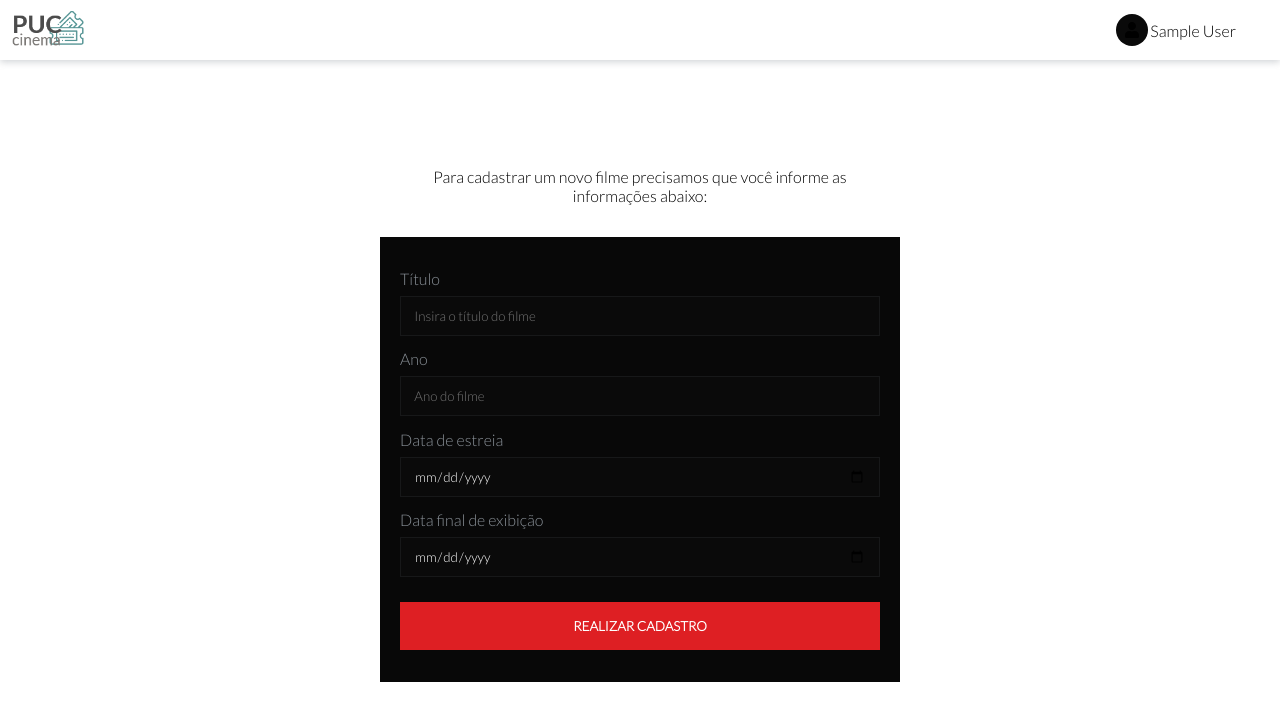
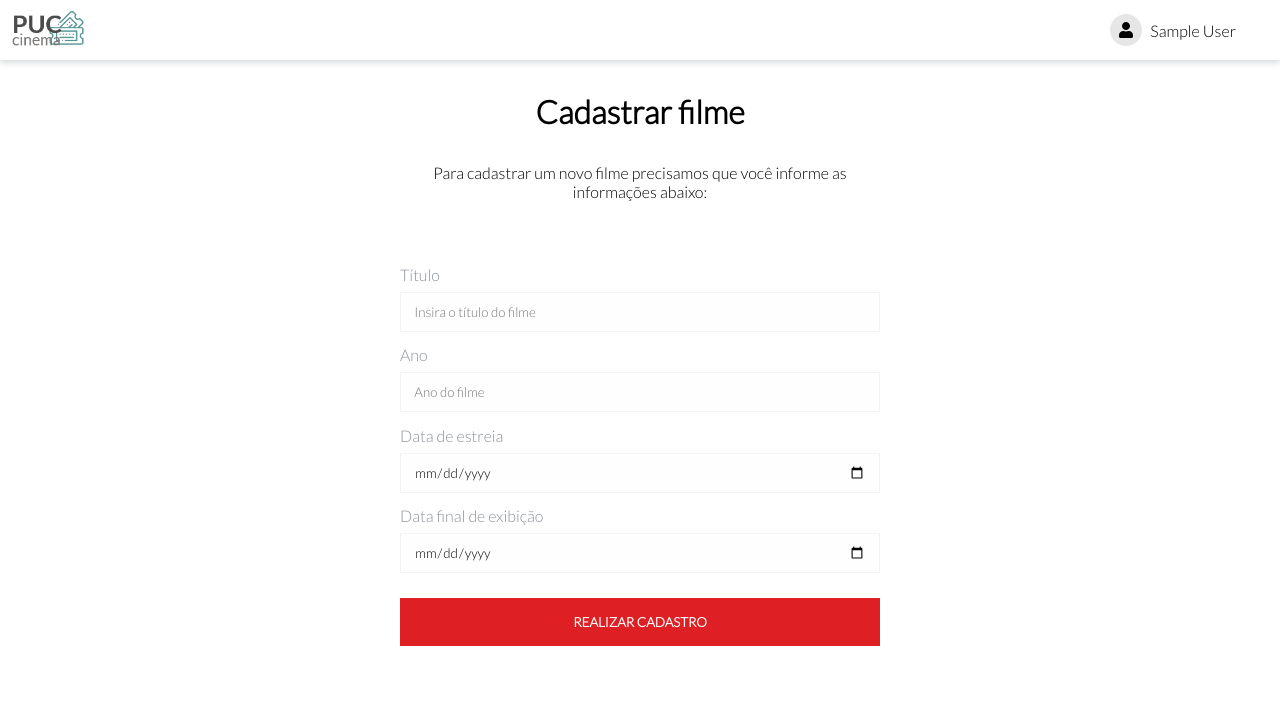
Before and after one commit to allisonjulioo/TicketsOnline, a React (Create React App) app: page /admin/movie/new in a window 1280 px wide. Shown: the top 720 px of the page. Built offline with nearby package versions, Linux system fonts and the light colour scheme; sample sign-in values are in the browser's storage.

Commit message:
Add scss admin mode

```diff
--- a/src/components/Header/components/Dropdown/styles.scss
+++ b/src/components/Header/components/Dropdown/styles.scss
@@ -1,5 +1,10 @@
 @import "@/styles/";
-
+.admin {
+  .icon-button,
+  .dropdown {
+    background: lighten($black, 90%) !important;
+  }
+}
 #dropdown {
   .user {
     position: relative;
@@ -42,7 +47,7 @@
       background: lighten($black, 4%);
       border-radius: 50%;
       padding: 5px;
-      margin: 2px;
+      margin: 2px 8px;
       display: flex;
       align-items: center;
       justify-content: center;
--- a/src/pages/Admin/Dashboard/index.jsx
+++ b/src/pages/Admin/Dashboard/index.jsx
@@ -1,12 +1,18 @@
 import React from "react";
+import Button from "@/components/Button";
 import { Link } from "react-router-dom";
 import "./styles.scss";
 
 export default (props) => {
   return (
-    <div id="dashboard" style={{ marginTop: "110px" }}>
+    <div id="dashboard" className="container" style={{ padding: "2em" }}>
       <h3>Dashboard</h3>
-      <Link to="/">Voltar</Link>
+      <Link to="/">
+        <Button>Voltar</Button>
+      </Link>
+      <Link to="/admin/movie/new">
+        <Button>Cadastrar filme</Button>
+      </Link>
     </div>
   );
 };
--- a/src/styles/_inputs.scss
+++ b/src/styles/_inputs.scss
@@ -55,3 +55,19 @@ form {
     }
   }
 }
+
+.admin {
+  #header {
+    position: relative;
+  }
+  form {
+    background: $white;
+    input {
+      color: $black;
+    }
+  }
+  .header h1 {
+    margin: 1em 0;
+    color: $black;
+  }
+}
```
